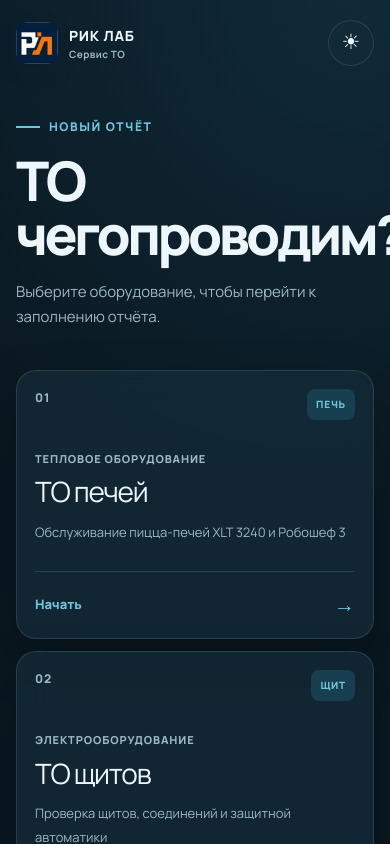
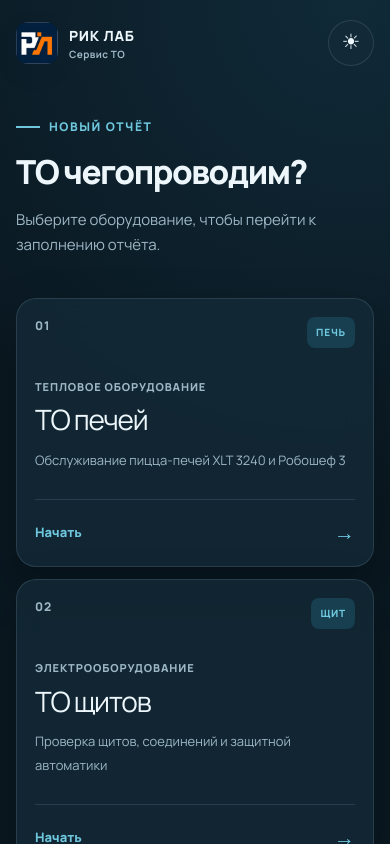
Before and after one commit to sbutovdodo-creator/service-to-reports, a Next.js app: page / in a window 390 px wide. Shown: the top 844 px of the page. Built offline with nearby package versions, Linux system fonts and the light colour scheme.

Commit message:
Reduce mobile headline size

```diff
--- a/app/globals.css
+++ b/app/globals.css
@@ -178,7 +178,7 @@ footer { padding-top: 20px; border-top: 1px solid var(--line); color: var(--mute
 @media (max-width: 640px) {
   .site-shell { padding: 20px 16px 18px; }
   .hero { display: block; padding: 52px 0 42px; }
-  h1 { max-width: 330px; font-size: clamp(45px, 14vw, 61px); }
+  h1 { max-width: 330px; font-size: clamp(30px, 8.5vw, 36px); line-height: 1.06; letter-spacing: -0.045em; }
   .intro { margin-top: 19px; font-size: 15px; }
   .service-grid { margin-top: 40px; grid-template-columns: 1fr; gap: 12px; }
   .service-card { min-height: 0; padding: 18px; border-radius: 20px; }
```
